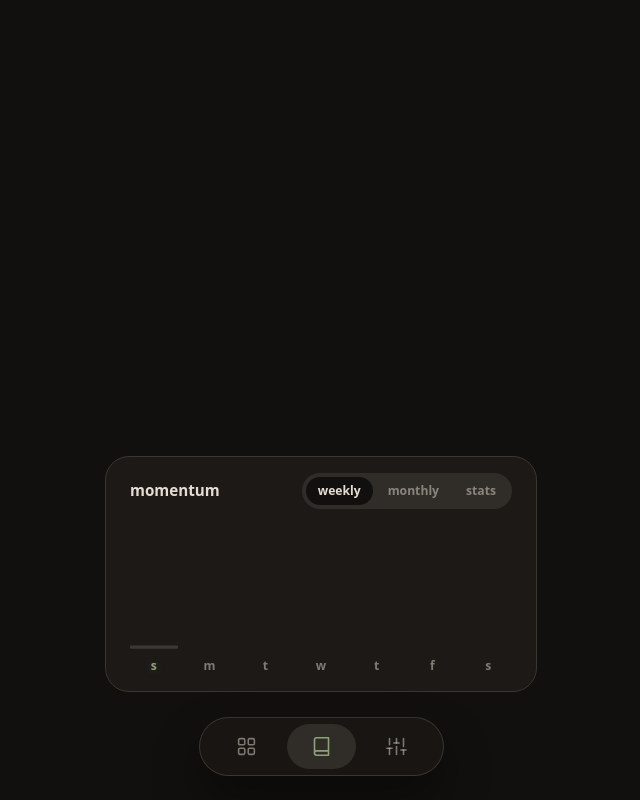
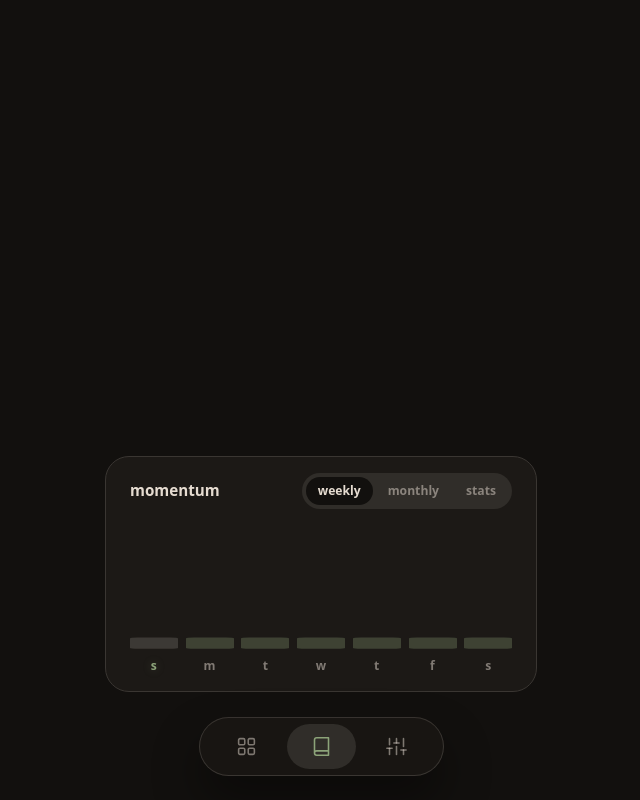
Before and after one commit to 1ewig/gentle-habit-tracker, a React (Vite) app: page / in a window 1280 px wide. Both pictures are taken after a click on the button 640 px from the left and 746 px from the top of the page. Shown: the whole page, without its empty margins (319-959 px from the left). Built offline with nearby package versions, Linux system fonts and the light colour scheme; a web font is replaced by a local one.

Commit message:
feat: add is-future class to weekly chart with muted color

```diff
--- a/src/components/journal/momentum/MomentumWeekly.tsx
+++ b/src/components/journal/momentum/MomentumWeekly.tsx
@@ -18,8 +18,8 @@ export const MomentumWeekly: React.FC = () => {
         const isToday = i === TODAY_IDX;
 
         // Mathematical constant for minimal visibility
-        const MIN_VISIBILITY_PCT = totalHabits > 0 ? 3 : 2;
-        const displayPct = isFuture ? 0 : Math.max(pct, MIN_VISIBILITY_PCT);
+        const MIN_VISIBILITY_PCT = totalHabits > 0 ? 10 : 2;
+        const displayPct = isFuture ? MIN_VISIBILITY_PCT : Math.max(pct, MIN_VISIBILITY_PCT);
         const isStub = !isFuture && pct === 0;
 
         return (
@@ -30,7 +30,7 @@ export const MomentumWeekly: React.FC = () => {
           >
             <div className="day-bar-track">
               <motion.div
-                className={cn("day-bar-fill", isStub && "is-stub")}
+                className={cn("day-bar-fill", isFuture && "is-future", isStub && "is-stub")}
                 initial={{ scaleY: 0 }}
                 animate={{ scaleY: displayPct / 100 }}
                 style={{ originY: 1, height: '100%' }}
--- a/src/components/journal/momentum/momentum.css
+++ b/src/components/journal/momentum/momentum.css
@@ -110,6 +110,9 @@
   background: var(--ghost);
 }
 
+.day-bar-fill.is-future {
+  opacity: 0.3;
+}
 
 
 .day-bar-label {
```
